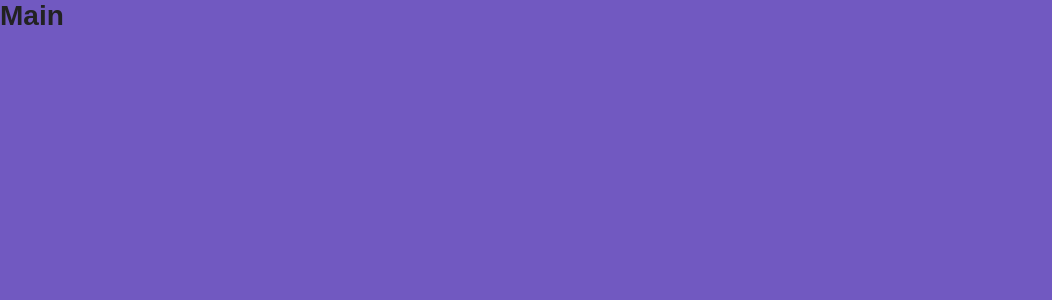
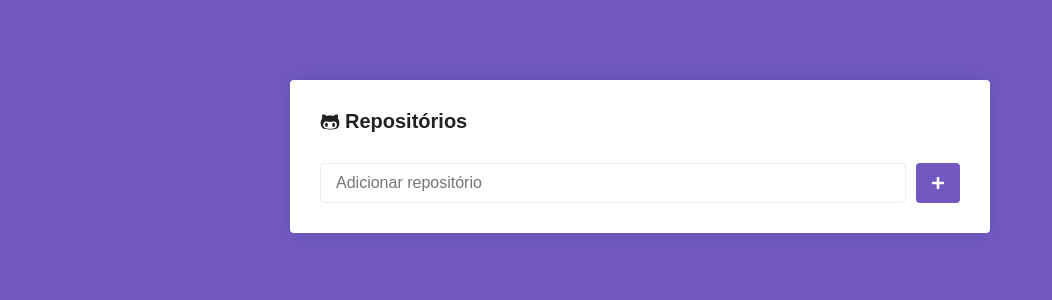
Before and after one commit to manoelrmf/show-repository, a React (Create React App) app: page / in a window 1280 px wide. Shown: the top 300 px of the page, without its empty margins (0-1052 px from the left). Built offline with nearby package versions, Linux system fonts and the light colour scheme.

Commit message:
Creates Main paget structure

```diff
--- a/src/pages/Main/index.js
+++ b/src/pages/Main/index.js
@@ -1,7 +1,39 @@
-import React from 'react';
+import React, { Component } from 'react';
+import { FaGithubAlt, FaPlus } from 'react-icons/fa';
+import { Container, Form, SubmitButton } from './styles';
 
-// import { Container } from './styles';
+export default class Main extends Component {
+  state = {
+    newRepo: '',
+  };
 
-export default function Main() {
-  return <h1>Main</h1>;
+  handleInputChange = (e) => {
+    this.setState({ newRepo: e.target.value });
+  };
+
+  render() {
+    const { newRepo } = this.state;
+
+    return (
+      <Container>
+        <h1>
+          <FaGithubAlt />
+          Repositórios
+        </h1>
+
+        <Form onSubmit={() => {}}>
+          <input
+            type="text"
+            placeholder="Adicionar repositório"
+            value={newRepo}
+            onChange={this.handleInputChange}
+          />
+
+          <SubmitButton disabled>
+            <FaPlus color="#fff" size={14} />
+          </SubmitButton>
+        </Form>
+      </Container>
+    );
+  }
 }
```
